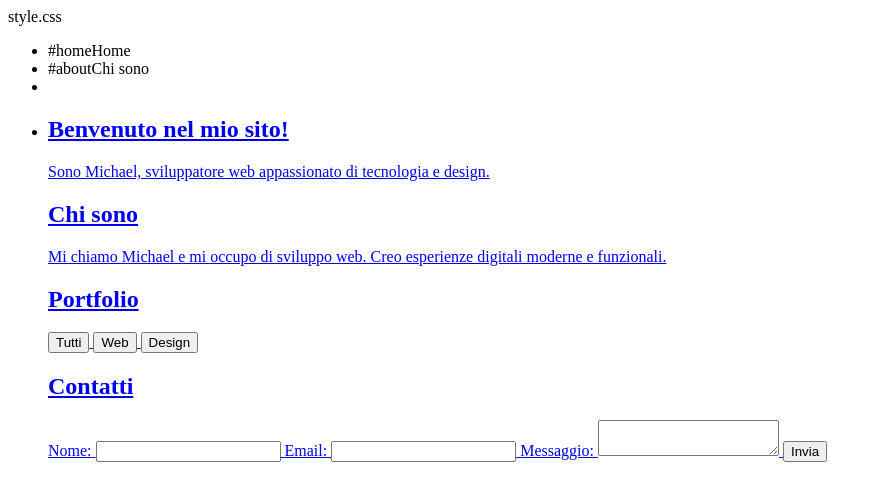
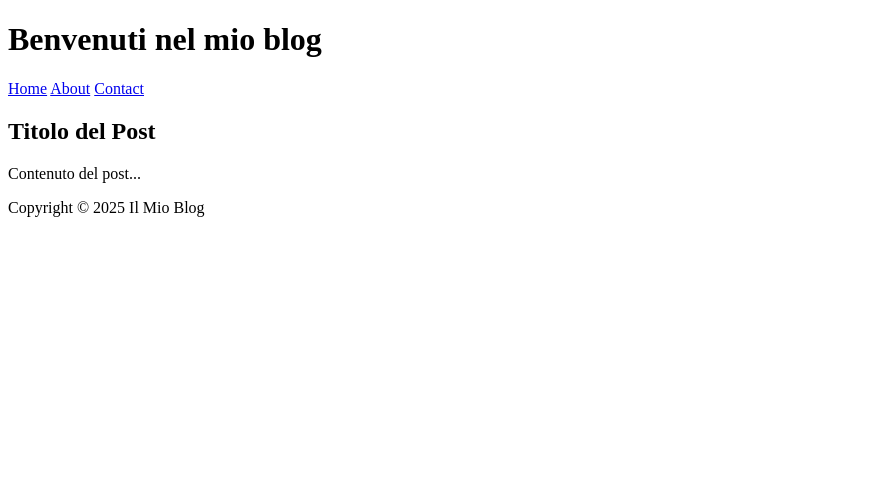
Before and after one commit to Mirzaagha99/Michael-sito, a plain HTML site: page index.html in a window 1280 px wide. Shown: the whole page, without its empty margins (0-882 px from the left). Drawn offline with Linux system fonts and the light colour scheme.

Commit message:
Update index.html

```diff
--- a/index.html
+++ b/index.html
@@ -3,60 +3,27 @@
 <head>
     <meta charset="UTF-8">
     <meta name="viewport" content="width=device-width, initial-scale=1.0">
-    <title>Michael - Sito Personale</title>
-    style.css
+    <title>Il Mio Blog</title>
+    <link rel="stylesheet" href="styles.css">
 </head>
 <body>
-    <!-- Navigazione -->
-    <nav>
-        <ul>
-            <li>#homeHome</a></li>
-            <li>#aboutChi sono</a></li>
-            <li><a hreflioPortfolio</a></li>
-            <li><a href="#ntatti</a></li>
-        </ul>
-    </nav>
-
-    <!-- Sezione Home -->
-    <section id="home">
-        <h1>Benvenuto nel mio sito!</h1>
-        <p>Sono Michael, sviluppatore web appassionato di tecnologia e design.</p>
-    </section>
-
-    <!-- Sezione Chi sono -->
-    <section id="about">
-        <h2>Chi sono</h2>
-        <p>Mi chiamo Michael e mi occupo di sviluppo web. Creo esperienze digitali moderne e funzionali.</p>
-    </section>
-
-    <!-- Sezione Portfolio -->
-    <section id="portfolio">
-        <h2>Portfolio</h2>
-        <div id="project-filters">
-            <button onclick="filterProjects('all')">Tutti</button>
-            <button onclick="filterProjects('web')">Web</button>
-            <button onclick="filterProjects('design')">Design</button>
-        </div>
-        <div id="projects-container">
-            <!-- Progetti dinamici -->
-        </div>
-    </section>
-
-    <!-- Sezione Contatti -->
-    <section id="contact">
-        <h2>Contatti</h2>
-        <form id="contact-form" onsubmit="return validateForm()">
-            <label for="name">Nome:</label>
-            <input type="text" id="name" name="name" required>
-
-            <label for="email">Email:</label>
-            <input type="email" id="email" name="email" required>
-
-            <label for="message">Messaggio:</label>
-            <textarea id="message" name="message" required></textarea>
-
-            <button type="submit">Invia</button>
-        </form>
-    </section>
-
-    <script
+    <header>
+        <h1>Benvenuti nel mio blog</h1>
+        <nav>
+            <a href="index.html">Home</a>
+            <a href="about.html">About</a>
+            <a href="contact.html">Contact</a>
+        </nav>
+    </header>
+    <main>
+        <article>
+            <h2>Titolo del Post</h2>
+            <p>Contenuto del post...</p>
+        </article>
+    </main>
+    <footer>
+        <p>Copyright © 2025 Il Mio Blog</p>
+    </footer>
+    <script src="scripts.js"></script>
+</body>
+</html>
```
